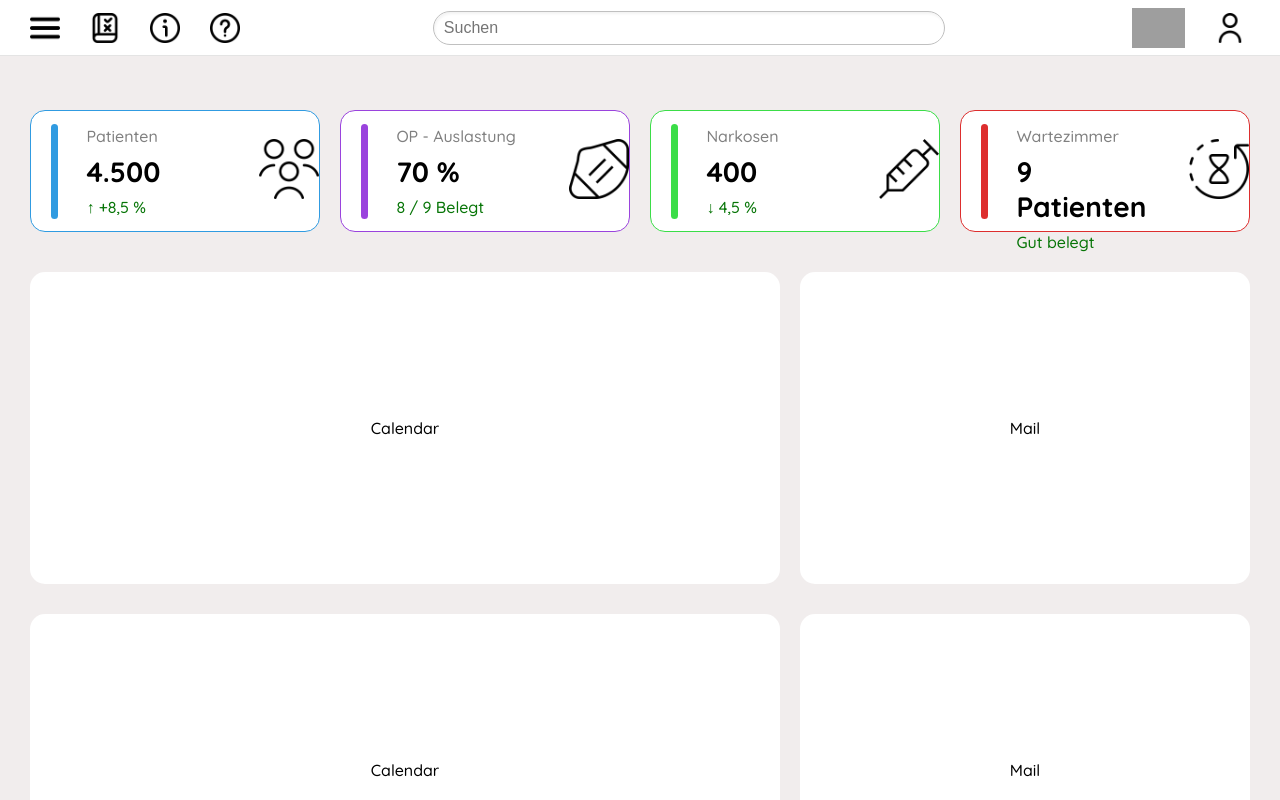
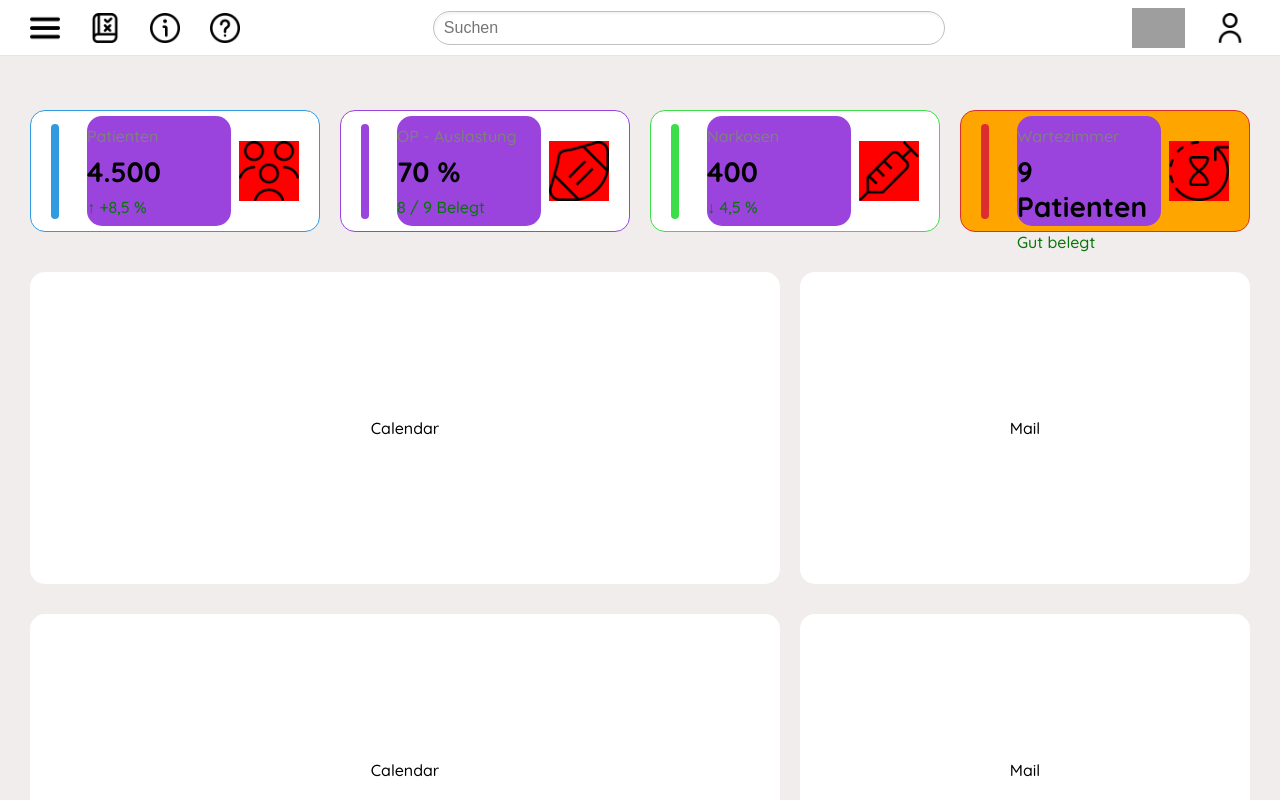
Before and after one commit to AndreNeb/diplomarbeit_fe, a React (Create React App) app: page / in a window 1280 px wide. Shown: the top 800 px of the page. Built offline with nearby package versions, Linux system fonts and the light colour scheme; grey boxes are pictures that could not be loaded.

Commit message:
Piktogramme bei den small widgets richten sich jetzt richtig aus

```diff
--- a/src/stylesheets/homepage-widgets/small-widgets.css
+++ b/src/stylesheets/homepage-widgets/small-widgets.css
@@ -14,6 +14,7 @@
 }
 
 .general-small-widget-layout {
+    position: relative;
     display: flex;
     border-width: 1px;
     border-style: solid;
@@ -25,7 +26,6 @@
     transition: transform 0.15s ease-in-out, box-shadow 0.15s ease-in-out;
     transform-origin: bottom;
 
-
 }
 
 .general-small-widget-layout:hover {
@@ -34,9 +34,13 @@
 }
 
 .small-widgets-picture-layout {
+    position: absolute;
+    right: 20px;
+    top: 30px;
     width: 60px;
     height: 60px;
-    margin-left: 5vh;
+
+    background-color: red;
 }
 
 .small-widgets-text {
@@ -47,6 +51,8 @@
     width: 50%;
     height: 110px;
     border-radius: 15px;
+
+    background-color: #9a43dd;
 
 }
 
@@ -116,7 +122,7 @@
 
 .small-widget4 {
     border-color: #dd2e2e;
-    background-color: white;
+    background-color: orange;
     color: black;
 }
 
```
